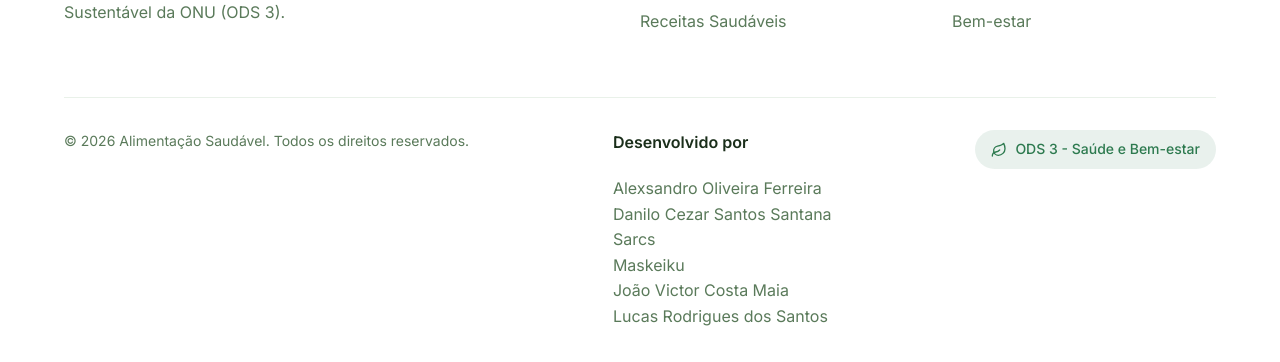
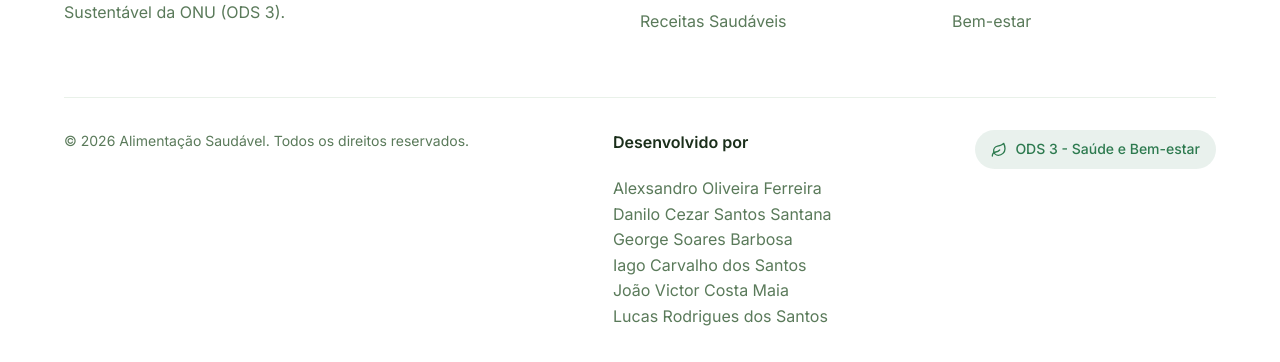
Before and after one commit to Danilocss13/trabalhoODS3.github.io, a plain HTML site: page index.html in a window 1280 px wide. Shown: the part 2321-2683 px from the top of the page. Drawn offline with nearby package versions, Linux system fonts and the light colour scheme.

Commit message:
Atualizar o index.html

```diff
--- a/index.html
+++ b/index.html
@@ -283,8 +283,8 @@
           <ul class="developer-list">
             <li>Alexsandro Oliveira Ferreira</li>
             <li>Danilo Cezar Santos Santana</li>
-            <li>Sarcs</li>
-            <li>Maskeiku</li>
+            <li>George Soares Barbosa</li>
+            <li>Iago Carvalho dos Santos</li>
             <li>João Victor Costa Maia</li>
             <li>Lucas Rodrigues dos Santos</li>
           </ul>
```
